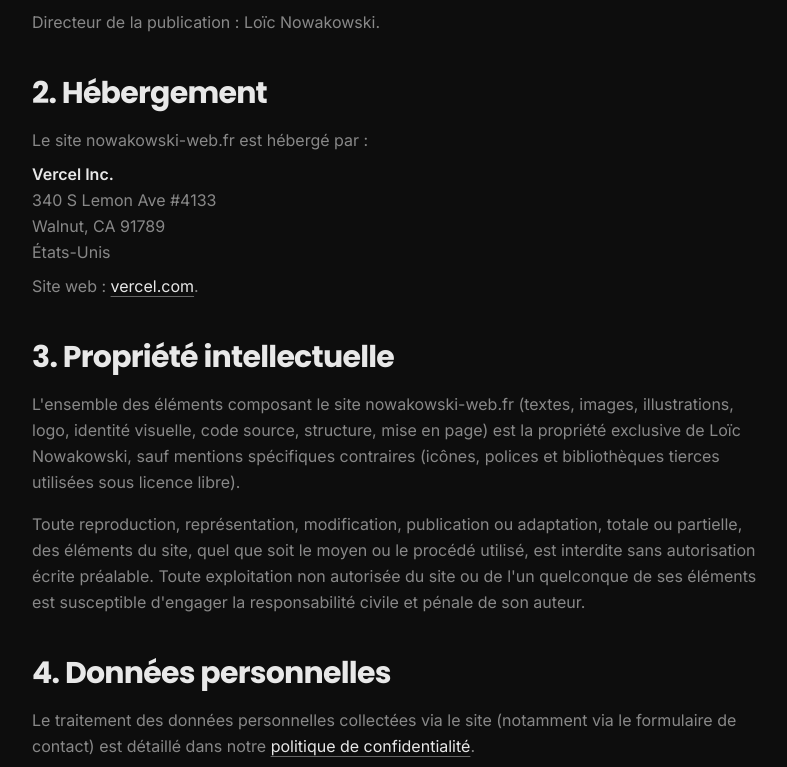
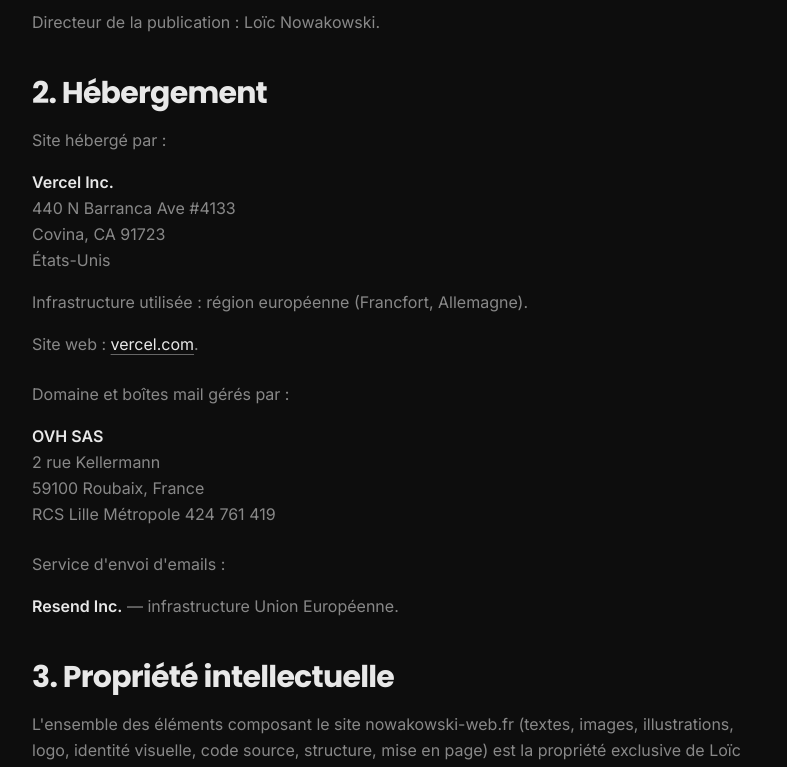
Before and after one commit to Haeev/Nowakowski-Web, a Next.js app: page /mentions-legales in a window 1280 px wide. Shown: the part 662-1429 px from the top of the page, without its empty margins (240-1027 px from the left). Built offline with nearby package versions, Linux system fonts and the light colour scheme.

Commit message:
chore(legal): update mentions-legales hosting section

```diff
--- a/app/mentions-legales/page.tsx
+++ b/app/mentions-legales/page.tsx
@@ -105,16 +105,20 @@ const MentionsLegalesPage = () => (
             <h2 className="font-display text-2xl font-bold tracking-tight text-fg md:text-3xl">
               2. Hébergement
             </h2>
-            <div className="mt-4 space-y-2">
-              <p>Le site nowakowski-web.fr est hébergé par :</p>
+            <div className="mt-4 space-y-4">
+              <p>Site hébergé par :</p>
               <p>
                 <span className="font-semibold text-fg">Vercel Inc.</span>
                 <br />
-                340 S Lemon Ave #4133
+                440 N Barranca Ave #4133
                 <br />
-                Walnut, CA 91789
+                Covina, CA 91723
                 <br />
                 États-Unis
+              </p>
+              <p>
+                Infrastructure utilisée : région européenne (Francfort,
+                Allemagne).
               </p>
               <p>
                 Site web :{" "}
@@ -127,6 +131,25 @@ const MentionsLegalesPage = () => (
                   vercel.com
                 </a>
                 .
+              </p>
+
+              <p className="pt-2">
+                Domaine et boîtes mail gérés par :
+              </p>
+              <p>
+                <span className="font-semibold text-fg">OVH SAS</span>
+                <br />
+                2 rue Kellermann
+                <br />
+                59100 Roubaix, France
+                <br />
+                RCS Lille Métropole 424 761 419
+              </p>
+
+              <p className="pt-2">Service d&apos;envoi d&apos;emails :</p>
+              <p>
+                <span className="font-semibold text-fg">Resend Inc.</span>
+                {" "}— infrastructure Union Européenne.
               </p>
             </div>
           </section>
```
